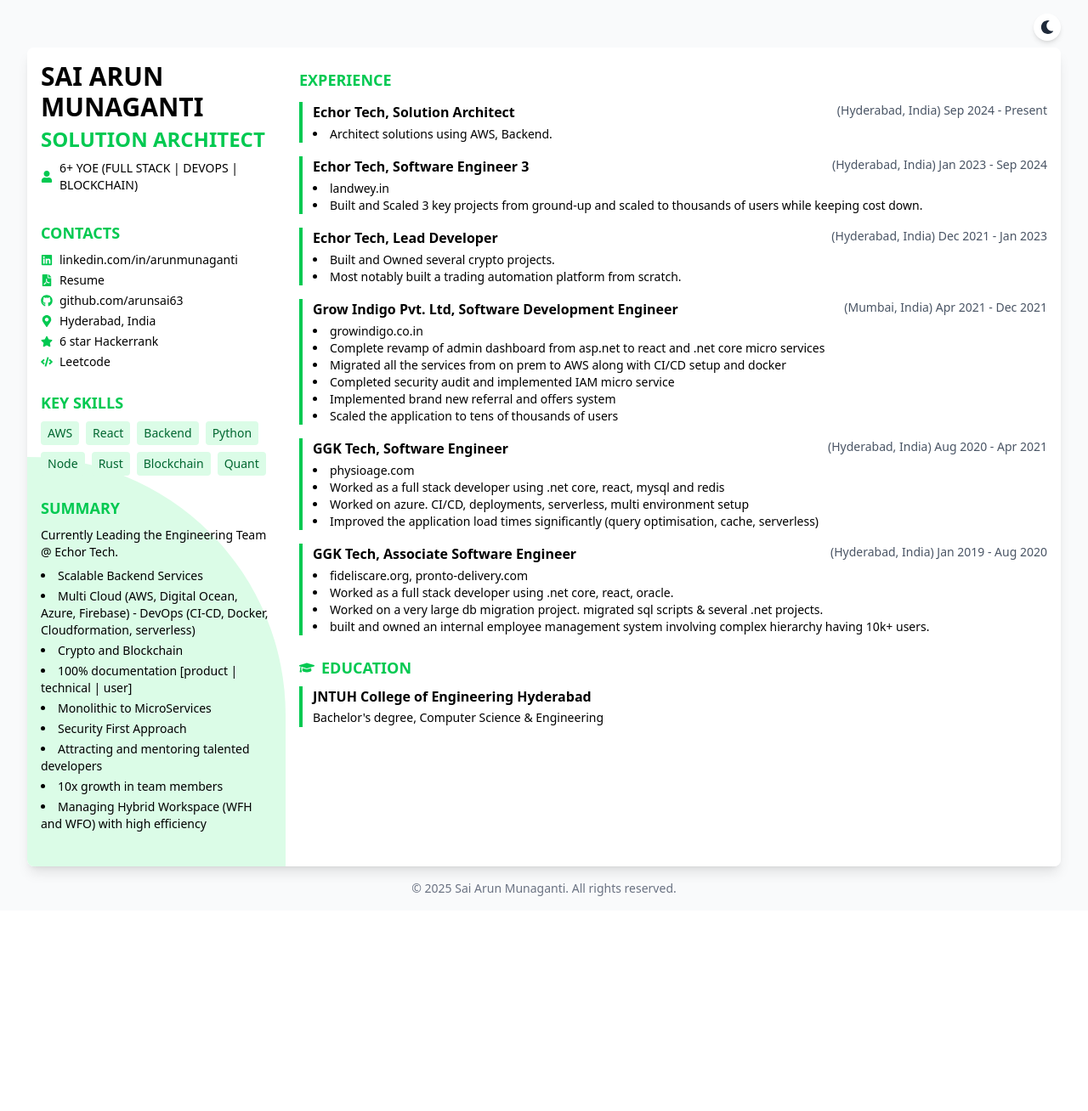
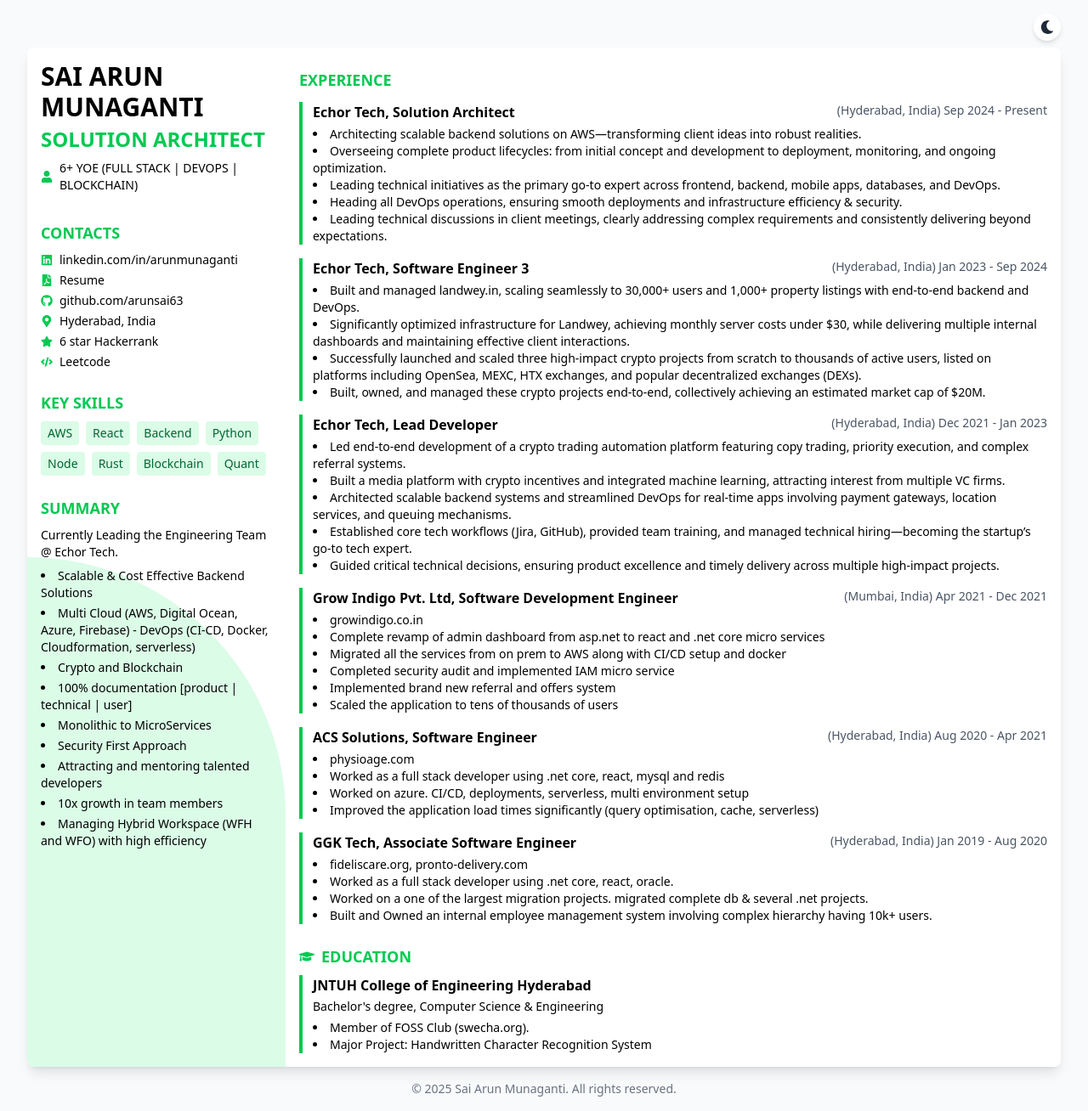
Before and after one commit to arunsai63/arunsai63.github.io, a React (Vite) app: page / in a window 1280 px wide. Shown: the whole page at 85% size. Before the commit the page ends 1072 px from the top, so only its background shows below. Built offline with nearby package versions, Linux system fonts and the light colour scheme.

Commit message:
conetnt changes

```diff
--- a/src/App.jsx
+++ b/src/App.jsx
@@ -130,7 +130,7 @@
                                     <h2 className={`${isDark ? 'text-green-400' : 'text-green-500'} uppercase font-bold text-lg`}>Summary</h2>
                                     <p className="mt-2 text-sm">Currently Leading the Engineering Team @ Echor Tech.</p>
                                     <ul className="list-disc list-inside mt-2 text-sm space-y-1">
-                                        <li>Scalable Backend Services</li>
+                                        <li>Scalable & Cost Effective Backend Solutions</li>
                                         <li>Multi Cloud (AWS, Digital Ocean, Azure, Firebase) - DevOps (CI-CD, Docker, Cloudformation, serverless)</li>
                                         <li>Crypto and Blockchain</li>
                                         <li>100% documentation [product | technical | user]</li>
@@ -155,7 +155,11 @@
                                             <span className={`text-sm ${isDark ? 'text-gray-400' : 'text-gray-600'}`}>(Hyderabad, India) Sep 2024 - Present</span>
                                         </div>
                                         <ul className="list-disc list-inside mt-1 text-sm">
-                                            <li>Architect solutions using AWS, Backend.</li>
+                                            <li>Architecting scalable backend solutions on AWS—transforming client ideas into robust realities.</li>
+                                            <li>Overseeing complete product lifecycles: from initial concept and development to deployment, monitoring, and ongoing optimization.</li>
+                                            <li>Leading technical initiatives as the primary go-to expert across frontend, backend, mobile apps, databases, and DevOps.</li>
+                                            <li>Heading all DevOps operations, ensuring smooth deployments and infrastructure efficiency & security.</li>
+                                            <li>Leading technical discussions in client meetings, clearly addressing complex requirements and consistently delivering beyond expectations.</li>
                                         </ul>
                                     </div>
 
@@ -165,9 +169,21 @@
                                             <span className={`text-sm ${isDark ? 'text-gray-400' : 'text-gray-600'}`}>(Hyderabad, India) Jan 2023 - Sep 2024</span>
                                         </div>
                                         <ul className="list-disc list-inside mt-1 text-sm">
-                                            <li><a href="https://www.landwey.in/" target='_blank' rel='noreferrer'
-                                                className={`${isDark ? 'hover:text-green-400' : 'hover:text-green-500'} transition-colors truncate`}>landwey.in</a></li>
-                                            <li>Built and Scaled 3 key projects from ground-up and scaled to thousands of users while keeping cost down.</li>
+                                            <li>
+                                                Built and managed&nbsp;
+                                                <a href="https://www.landwey.in/" target='_blank' rel='noreferrer'
+                                                    className={`${isDark ? 'hover:text-green-400' : 'hover:text-green-500'} transition-colors truncate`}>
+                                                    landwey.in</a>, scaling seamlessly to 30,000+ users and 1,000+ property listings with end-to-end backend and DevOps.
+                                            </li>
+                                            <li>
+                                                Significantly optimized infrastructure for Landwey, achieving monthly server costs under $30, while delivering multiple internal dashboards and maintaining effective client interactions.
+                                            </li>
+                                            <li>
+                                                Successfully launched and scaled three high-impact crypto projects from scratch to thousands of active users, listed on platforms including OpenSea, MEXC, HTX exchanges, and popular decentralized exchanges (DEXs).
+                                            </li>
+                                            <li>
+                                                Built, owned, and managed these crypto projects end-to-end, collectively achieving an estimated market cap of $20M.
+                                            </li>
                                         </ul>
                                     </div>
 
@@ -177,8 +193,11 @@
                                             <span className={`text-sm ${isDark ? 'text-gray-400' : 'text-gray-600'}`}>(Hyderabad, India) Dec 2021 - Jan 2023</span>
                                         </div>
                                         <ul className="list-disc list-inside mt-1 text-sm">
-                                            <li>Built and Owned several crypto projects.</li>
-                                            <li>Most notably built a trading automation platform from scratch.</li>
+                                            <li>Led end-to-end development of a crypto trading automation platform featuring copy trading, priority execution, and complex referral systems.</li>
+                                            <li>Built a media platform with crypto incentives and integrated machine learning, attracting interest from multiple VC firms.</li>
+                                            <li>Architected scalable backend systems and streamlined DevOps for real-time apps involving payment gateways, location services, and queuing mechanisms.</li>
+                                            <li>Established core tech workflows (Jira, GitHub), provided team training, and managed technical hiring—becoming the startup’s go-to tech expert.</li>
+                                            <li>Guided critical technical decisions, ensuring product excellence and timely delivery across multiple high-impact projects.</li>
                                         </ul>
                                     </div>
 
@@ -202,7 +221,7 @@
 
                                     <div className={`border-l-4 ${isDark ? 'border-green-400' : 'border-green-500'} pl-3`}>
                                         <div className="flex flex-col sm:flex-row sm:justify-between">
-                                            <span className="font-bold">GGK Tech, Software Engineer</span>
+                                            <span className="font-bold">ACS Solutions, Software Engineer</span>
                                             <span className={`text-sm ${isDark ? 'text-gray-400' : 'text-gray-600'}`}>(Hyderabad, India) Aug 2020 - Apr 2021</span>
                                         </div>
                                         <ul className="list-disc list-inside mt-1 text-sm">
@@ -234,10 +253,10 @@
                                                 Worked as a full stack developer using .net core, react, oracle.
                                             </li>
                                             <li>
-                                                Worked on a very large db migration project. migrated sql scripts & several .net projects.
+                                                Worked on a one of the largest migration projects. migrated complete db & several .net projects.
                                             </li>
                                             <li>
-                                                built and owned an internal employee management system involving complex hierarchy having 10k+ users.
+                                                Built and Owned an internal employee management system involving complex hierarchy having 10k+ users.
                                             </li>
                                         </ul>
                                     </div>
@@ -252,7 +271,19 @@
                                 <div className={`border-l-4 ${isDark ? 'border-green-400' : 'border-green-500'} pl-3`}>
                                     <span className="font-bold block">JNTUH College of Engineering Hyderabad</span>
                                     <span className="text-sm">Bachelor's degree, Computer Science & Engineering</span>
+
+                                    <ul className="list-disc list-inside mt-1 text-sm">
+                                        <li>Member of FOSS Club (<a href='https://swecha.org/' target='_blank'>swecha.org</a>).</li>
+                                        <li>
+                                            Major Project:&nbsp;
+                                            <a href="https://github.com/arunsai63/character-recognition" target='_blank'>
+                                                Handwritten Character Recognition System
+                                            </a>
+                                        </li>
+                                    </ul>
                                 </div>
+
+
                             </div>
                         </div>
                     </div>
```
